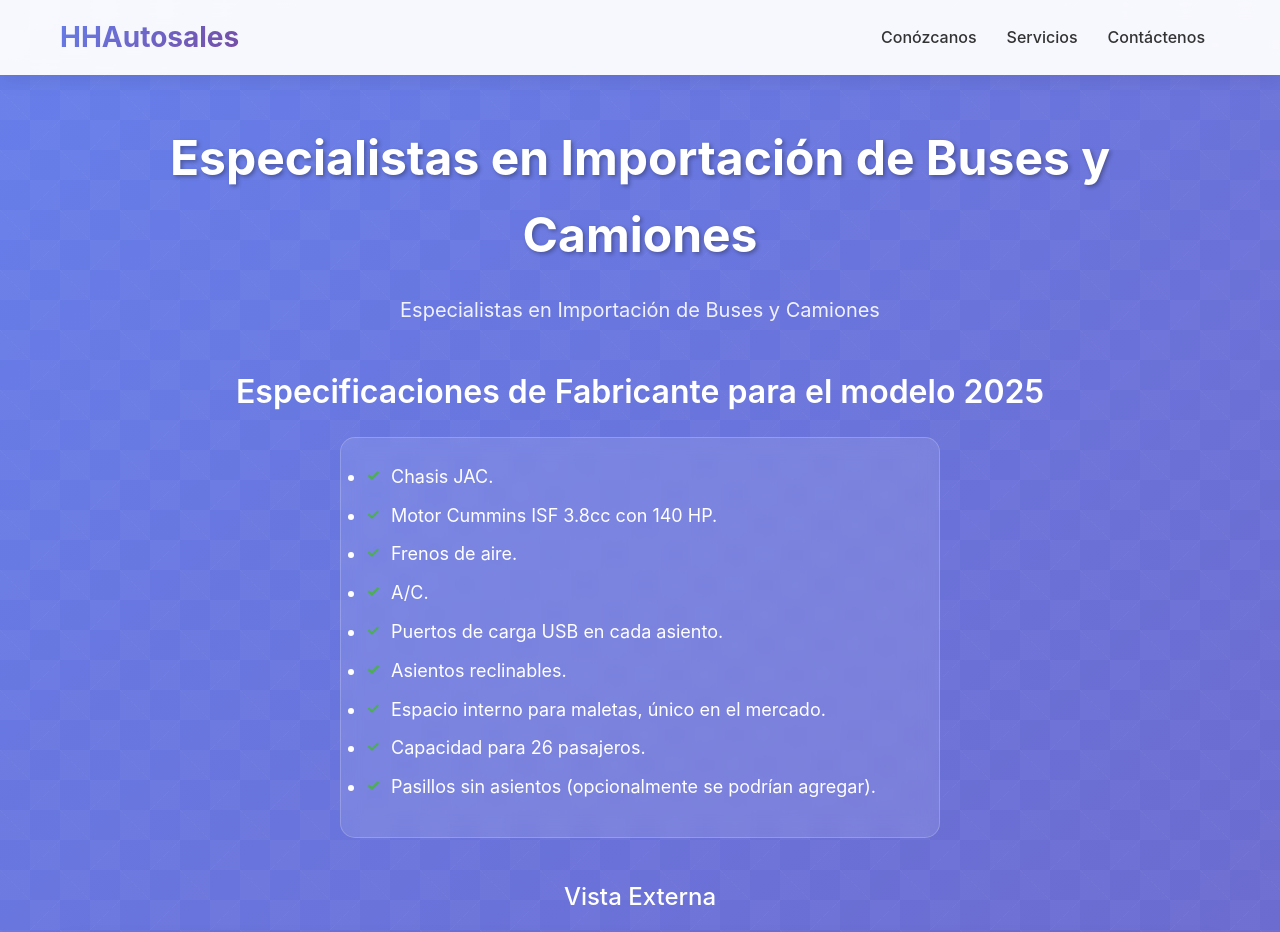
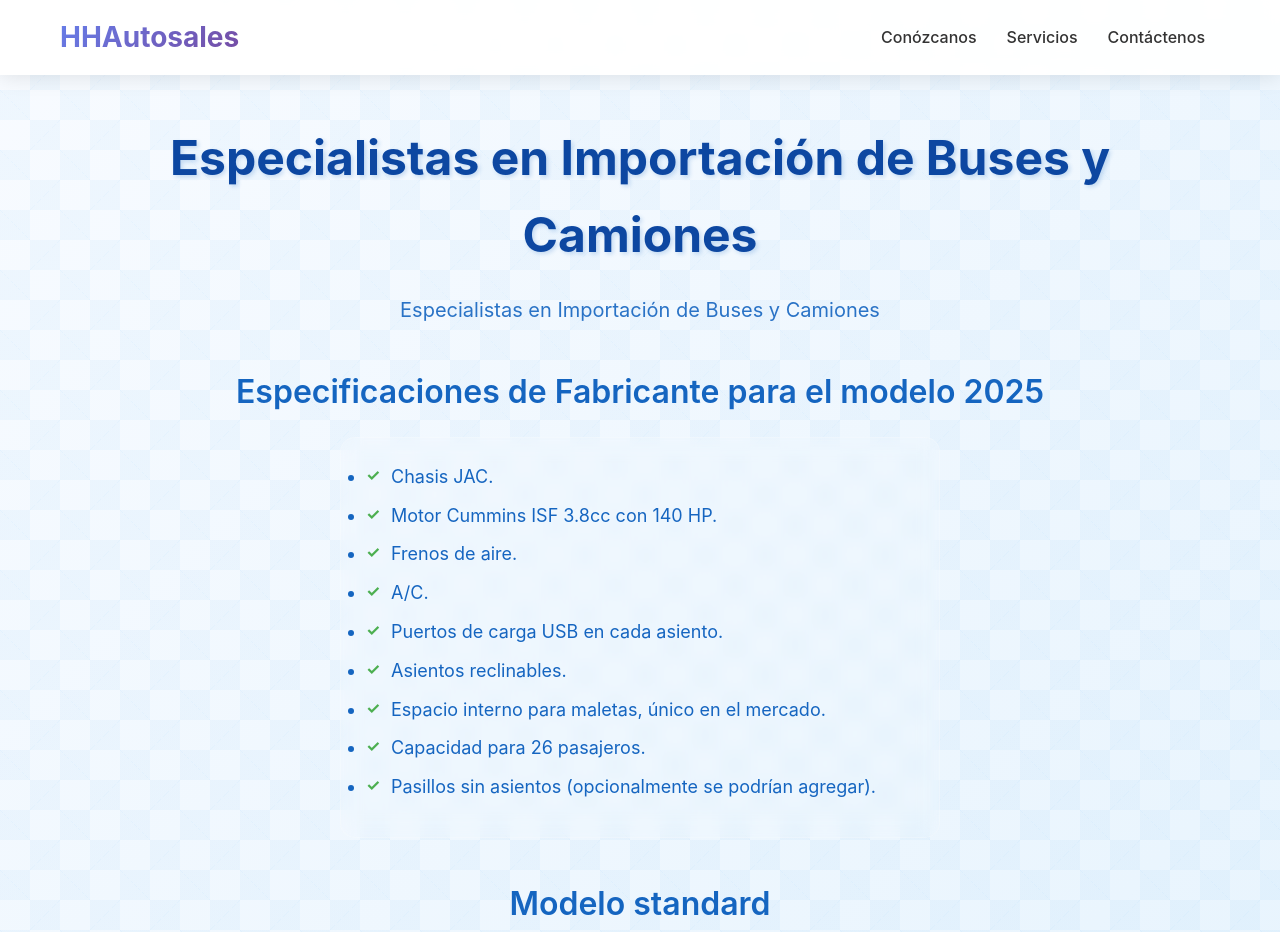
Before and after one commit to importadores/importadores.github.io, a plain HTML site: page index.html in a window 1280 px wide. Shown: the top 932 px of the page. Drawn offline with Linux system fonts and the light colour scheme.

Commit message:
Change bg to light blue

```diff
--- a/index.html
+++ b/index.html
@@ -189,8 +189,8 @@
     /* Hero Section */
     .hero {
       padding: 120px 0 60px;
-      background: linear-gradient(135deg, #667eea 0%, #764ba2 100%);
-      color: white;
+      background: linear-gradient(135deg, #f8fbff 0%, #e3f2fd 50%, #bbdefb 100%);
+      color: #1565c0;
       text-align: center;
       position: relative;
       overflow: hidden;
@@ -203,13 +203,13 @@
       left: 0;
       right: 0;
       bottom: 0;
-      background: linear-gradient(45deg, rgba(255, 255, 255, 0.1) 25%, transparent 25%),
-                  linear-gradient(-45deg, rgba(255, 255, 255, 0.1) 25%, transparent 25%),
-                  linear-gradient(45deg, transparent 75%, rgba(255, 255, 255, 0.1) 75%),
-                  linear-gradient(-45deg, transparent 75%, rgba(255, 255, 255, 0.1) 75%);
+      background: linear-gradient(45deg, rgba(33, 150, 243, 0.08) 25%, transparent 25%),
+                  linear-gradient(-45deg, rgba(33, 150, 243, 0.08) 25%, transparent 25%),
+                  linear-gradient(45deg, transparent 75%, rgba(33, 150, 243, 0.08) 75%),
+                  linear-gradient(-45deg, transparent 75%, rgba(33, 150, 243, 0.08) 75%);
       background-size: 60px 60px;
       background-position: 0 0, 0 30px, 30px -30px, -30px 0px;
-      opacity: 0.3;
+      opacity: 0.5;
     }
 
     .hero-content {
@@ -221,7 +221,8 @@
       font-size: clamp(32px, 5vw, 48px);
       font-weight: 700;
       margin-bottom: 20px;
-      text-shadow: 2px 2px 4px rgba(0, 0, 0, 0.3);
+      text-shadow: 2px 2px 4px rgba(21, 101, 192, 0.2);
+      color: #0d47a1;
     }
 
     .hero h2 {
@@ -508,7 +509,7 @@
           <li>Capacidad para 26 pasajeros.</li>
           <li>Pasillos sin asientos (opcionalmente se podrían agregar).</li>
         </ul>
-
+        <h2>Modelo standard</h2>
         <h3>Vista Externa</h3>
         <div class="media-container">
           <img src="https://lh3.googleusercontent.com/d/1xFwf4xcqvDLMtsnQ3M-qgw1BM2QO6Ng1"
```
